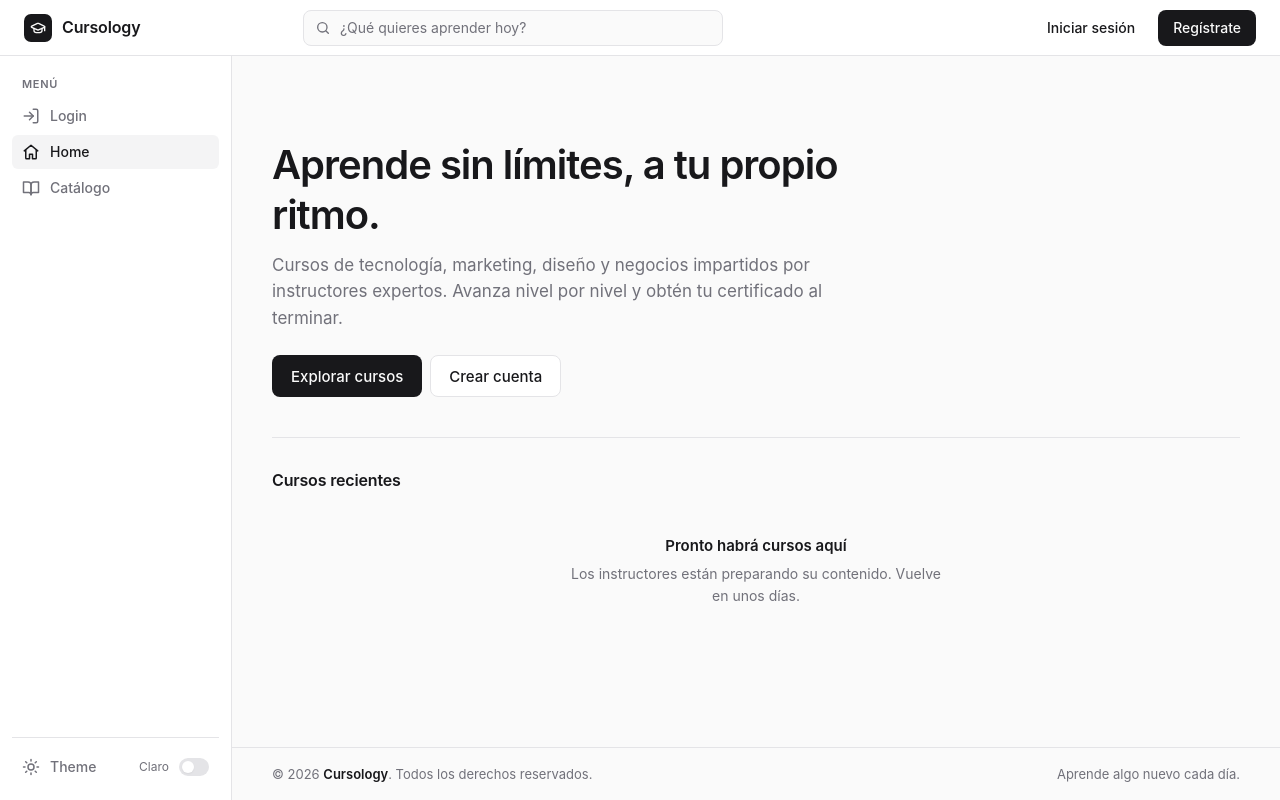
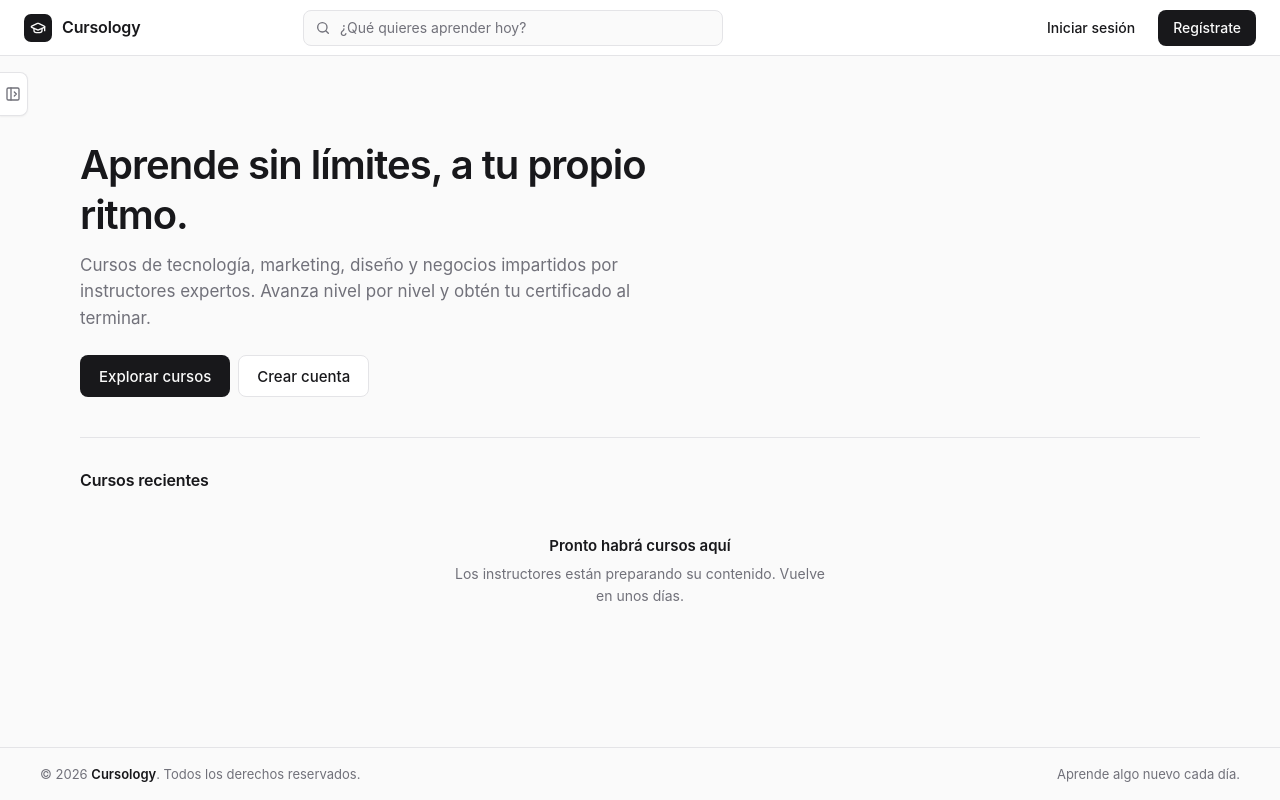
Before and after one commit to AndroVortex/GWCI-Cursology, a PHP site: page / in a window 1280 px wide. Run offline with PHP 8.4, Linux system fonts and the light colour scheme.

Commit message:
feat(ui): sidebar escondido que se despliega encima del contenido con el cursor

```diff
--- a/app/views/base/css/base.css
+++ b/app/views/base/css/base.css
@@ -7,6 +7,7 @@
 
     --header-h: 56px;
     --sidebar-w: 232px;
+    --content-max: 1200px;
 
     --radius-sm: 6px;
     --radius: 8px;
@@ -171,9 +172,11 @@ strong {
 /* =========================================================
    Layout
    ========================================================= */
+/* El sidebar no ocupa columna: en escritorio se despliega encima del contenido y en pantallas
+   chicas es un panel lateral. */
 .app-shell {
     display: grid;
-    grid-template-columns: var(--sidebar-w) minmax(0, 1fr);
+    grid-template-columns: minmax(0, 1fr);
     min-height: calc(100vh - var(--header-h));
 }
 
@@ -186,7 +189,7 @@ strong {
 .app-content {
     flex: 1;
     width: 100%;
-    max-width: 1080px;
+    max-width: var(--content-max);
     margin: 0 auto;
     padding: 28px clamp(16px, 4vw, 40px) 40px;
 }
@@ -417,13 +420,17 @@ strong {
 /* =========================================================
    Sidebar
    ========================================================= */
+.sidebar-dock {
+    display: contents;
+}
+
+.sidebar-handle {
+    display: none;
+}
+
 .sidebar {
-    position: sticky;
-    top: var(--header-h);
-    align-self: start;
     display: flex;
     flex-direction: column;
-    height: calc(100vh - var(--header-h));
     padding: 16px 12px;
     overflow-y: auto;
     border-right: 1px solid var(--border);
@@ -551,6 +558,84 @@ strong {
 
 .sidebar-backdrop {
     display: none;
+}
+
+/* Escritorio: escondido tras una pestaña en la orilla izquierda; se despliega encima del contenido
+   con el cursor (la orilla también cuenta), con el teclado o con un toque en la pestaña. Las
+   esperas al abrir y al cerrar evitan que parpadee al pasar el cursor de largo. */
+@media (min-width: 1024px) {
+    .sidebar-dock {
+        position: fixed;
+        top: var(--header-h);
+        bottom: 0;
+        left: 0;
+        z-index: 45;
+        display: block;
+        width: 12px;
+    }
+
+    .sidebar-handle {
+        position: absolute;
+        top: 16px;
+        left: 0;
+        display: grid;
+        place-items: center;
+        width: 28px;
+        height: 44px;
+        padding: 0 2px 0 0;
+        border: 1px solid var(--border);
+        border-left: 0;
+        border-radius: 0 var(--radius) var(--radius) 0;
+        background: var(--surface);
+        color: var(--text-muted);
+        box-shadow: var(--shadow-sm);
+        cursor: pointer;
+        transition: color var(--transition), background-color var(--transition);
+    }
+
+    .sidebar-handle:hover {
+        background: var(--surface-2);
+        color: var(--text);
+    }
+
+    .sidebar-handle svg {
+        width: 16px;
+        height: 16px;
+    }
+
+    .sidebar-handle-badge {
+        position: absolute;
+        top: -7px;
+        right: -9px;
+        min-width: 18px;
+        height: 18px;
+        padding: 0 5px;
+        font-size: 0.625rem;
+    }
+
+    .sidebar {
+        position: absolute;
+        top: 0;
+        bottom: 0;
+        left: 0;
+        width: var(--sidebar-w);
+        box-shadow: var(--shadow);
+        visibility: hidden;
+        transform: translateX(-100%);
+        transition: transform 0.2s ease 0.15s, visibility 0s linear 0.35s;
+    }
+
+    .sidebar-dock:hover .sidebar,
+    .sidebar-dock.is-pinned .sidebar,
+    .sidebar-dock.has-focus .sidebar {
+        visibility: visible;
+        transform: none;
+        transition: transform 0.2s ease 0.08s, visibility 0s linear 0.08s;
+    }
+
+    .sidebar-dock.has-focus .sidebar {
+        transition-delay: 0s;
+    }
 }
 
 /* =========================================================
@@ -1751,10 +1836,6 @@ select.form-control {
    Responsive
    ========================================================= */
 @media (max-width: 1023.98px) {
-    .app-shell {
-        grid-template-columns: minmax(0, 1fr);
-    }
-
     .menu-toggle {
         display: inline-grid;
     }
--- a/app/views/base/html/sidebar.html
+++ b/app/views/base/html/sidebar.html
@@ -5,6 +5,20 @@ $navLink = fn (string $name) => $view === $name
 $hasMessages = $isLoggedIn && in_array($currentUser->role(), [\App\Models\Enums\UserRole::Student, \App\Models\Enums\UserRole::Instructor], true);
 $unreadMessages ??= 0;
 ?>
+<div class="sidebar-dock" data-sidebar-dock>
+<button type="button" class="sidebar-handle" data-sidebar-pin aria-controls="app-sidebar" aria-expanded="false" aria-label="Abrir menú">
+    <svg width="18" height="18" viewBox="0 0 24 24" fill="none" stroke="currentColor" stroke-width="2" stroke-linecap="round" stroke-linejoin="round" aria-hidden="true">
+        <rect width="18" height="18" x="3" y="3" rx="2"/>
+        <path d="M9 3v18"/>
+        <path d="m14 9 3 3-3 3"/>
+    </svg>
+    <?php if ($hasMessages): ?>
+        <span class="unread-badge sidebar-handle-badge" data-unread-total<?= $unreadMessages > 0 ? '' : ' hidden' ?>>
+            <span aria-hidden="true"><?= $unreadMessages > 99 ? '99+' : $unreadMessages ?></span>
+            <span class="visually-hidden"><?= $unreadMessages ?> sin leer</span>
+        </span>
+    <?php endif; ?>
+</button>
 <aside class="sidebar" id="app-sidebar" aria-label="Menú principal">
     <div class="sidebar-head">
         <a class="brand" href="?view=home">
@@ -125,4 +139,5 @@ $unreadMessages ??= 0;
         </button>
     </div>
 </aside>
+</div>
 <div class="sidebar-backdrop" data-sidebar-backdrop data-sidebar-close></div>
```
Also changed, not shown: app/views/base/js/base.js (+52 -1 lines).
